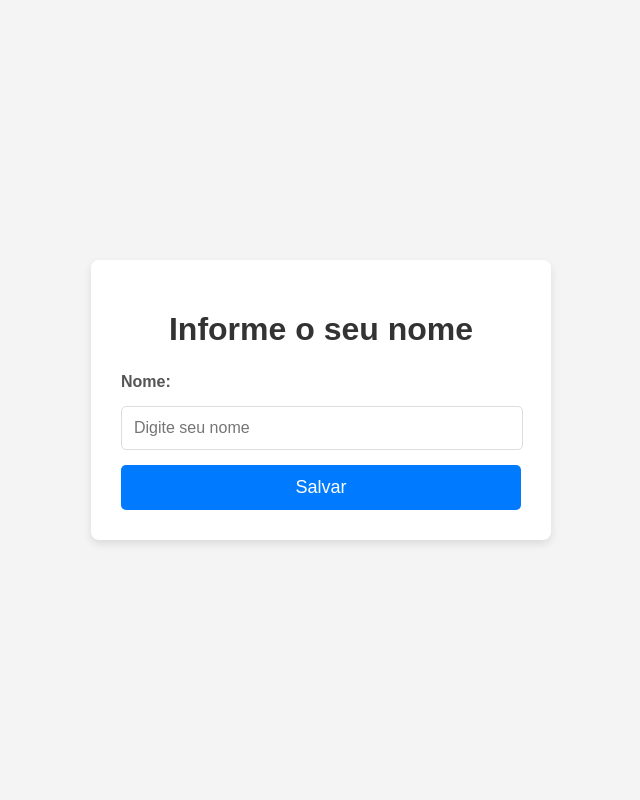
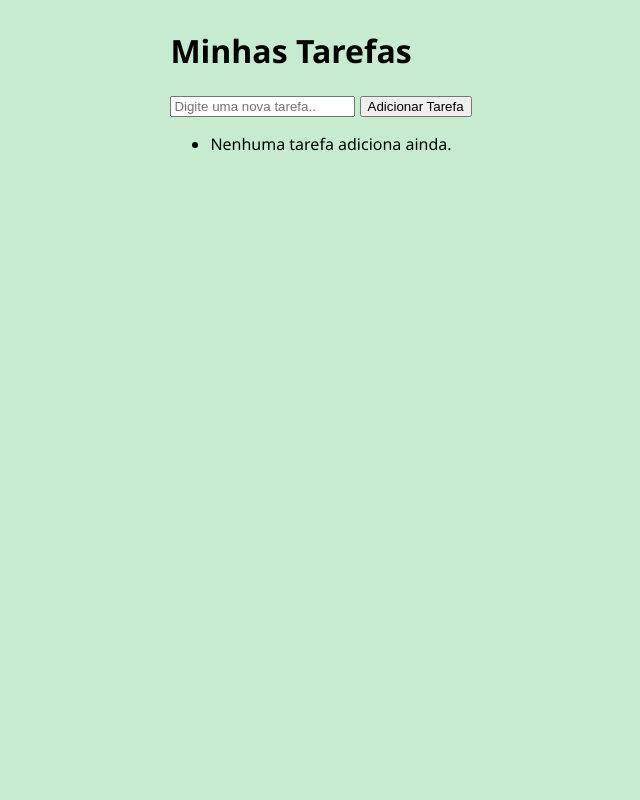
Before and after one commit to Eduardofbarreto/backendpy, a Flask app: page / in a window 1280 px wide. Shown: the whole page, without its empty margins (319-959 px from the left). Run offline with Flask 3, Linux system fonts and the light colour scheme; some libraries are stand-ins or nearby versions.

Commit message:
gerenciador de tarefas simples

```diff
--- a/app.py
+++ b/app.py
@@ -1,57 +1,21 @@
 from flask import Flask, render_template, request, redirect, url_for
-import psycopg2
-import os
 
 app = Flask(__name__)
 
-# Configurações do banco de dados PostgreSQL
-DB_HOST = 'edu_barreto' # Substitua pelo IP/hostname do seu servidor PostgreSQL se for diferente
-DB_NAME = 'postgres'
-DB_USER = 'postgres'    # Geralmente é 'postgres' ou o usuário que você criou
-DB_PASS = 'root'        # A senha que você mencionou
+tasks = []
 
-# Conexão com o banco de dados
-def get_db_connection():
-    conn = psycopg2.connect(host=DB_HOST,
-                            database=DB_NAME,
-                            user=DB_USER,
-                            password=DB_PASS)
-    return conn
+@app.route('/', methods=['GET', 'POST'])
+def index():
+    if request.method == 'POST':
+        task_content = request.form.get('task')
 
-@app.route('/')
-def index():
-    return render_template('index.html')
+        if task_content:
+            tasks.append(task_content)
+            return redirect(url_for('index'))
+        else:
+            return render_template('index.html', tasks=tasks, error_message="A tarefa não pode ser vazia!")
 
-@app.route('/salvar_nome', methods=['POST'])
-def salvar_nome():
-    if request.method == 'POST':
-        nome = request.form['nome']
-
-        if not nome:
-            return "O nome não pode ser vazio!", 400 # Bad Request
-
-        conn = None # Inicializa conn como None
-        try:
-            conn = get_db_connection()
-            cur = conn.cursor()
-            cur.execute("INSERT INTO pessoas (nome) VALUES (%s)", (nome,))
-            conn.commit()
-            cur.close()
-            return redirect(url_for('sucesso')) # Redireciona para uma página de sucesso
-        except psycopg2.Error as e:
-            # Em um ambiente de produção, logar o erro e mostrar uma mensagem genérica.
-            # Para depuração, podemos imprimir o erro.
-            print(f"Erro ao conectar ou inserir no banco de dados: {e}")
-            return "Erro ao salvar o nome no banco de dados. Por favor, tente novamente.", 500
-        finally:
-            if conn:
-                conn.close()
-
-@app.route('/sucesso')
-def sucesso():
-    return "Nome salvo com sucesso no banco de dados!"
+    return render_template('index.html', tasks=tasks)
 
 if __name__ == '__main__':
-    # Para rodar em ambiente de desenvolvimento
-    # No ambiente de produção, use um servidor como Gunicorn ou Nginx/Apache + Gunicorn
-    app.run(debug=True, host='0.0.0.0') # '0.0.0.0' para que seja acessível externamente na rede local
+    app.run(debug=True, port=5000)
--- a/static/style.css
+++ b/static/style.css
@@ -1,65 +1,11 @@
-body {
-    font-family: Arial, sans-serif;
-    background-color: #f4f4f4;
+
+
+/* estilo do corpo */
+body{
+    font-family: 'Segoe UI', Tahoma, Geneva, Verdana, sans-serif;
+    background-color: #c6ebd1;
     display: flex;
     justify-content: center;
-    align-items: center;
-    min-height: 100vh;
-    margin: 0;
+    align-items: flex-start;
+
 }
-
-.container {
-    background-color: #ffffff;
-    padding: 30px;
-    border-radius: 8px;
-    box-shadow: 0 4px 8px rgba(0, 0, 0, 0.1);
-    text-align: center;
-    width: 100%;
-    max-width: 400px;
-}
-
-h1 {
-    color: #333;
-    margin-bottom: 25px;
-}
-
-form {
-    display: flex;
-    flex-direction: column;
-    gap: 15px;
-}
-
-label {
-    align-self: flex-start;
-    font-weight: bold;
-    color: #555;
-}
-
-input[type="text"] {
-    padding: 12px;
-    border: 1px solid #ddd;
-    border-radius: 5px;
-    font-size: 16px;
-    width: calc(100% - 24px); /* Ajusta o padding */
-}
-
-input[type="text"]:focus {
-    border-color: #007bff;
-    outline: none;
-    box-shadow: 0 0 0 3px rgba(0, 123, 255, 0.25);
-}
-
-button[type="submit"] {
-    background-color: #007bff;
-    color: white;
-    padding: 12px 20px;
-    border: none;
-    border-radius: 5px;
-    font-size: 18px;
-    cursor: pointer;
-    transition: background-color 0.3s ease;
-}
-
-button[type="submit"]:hover {
-    background-color: #0056b3;
-}
--- a/templates/index.html
+++ b/templates/index.html
@@ -1,19 +1,37 @@
 <!DOCTYPE html>
-<html lang="pt-br">
+<html lang="en">
 <head>
     <meta charset="UTF-8">
     <meta name="viewport" content="width=device-width, initial-scale=1.0">
-    <title>Salvar Nome</title>
-    <link rel="stylesheet" href="{{ url_for('static', filename='style.css') }}">
+    <title>Minha lista de tarefas!</title>
+    <link rel="stylesheet" href="{{ url_for('static', filename='style.css')}}">
 </head>
 <body>
+
     <div class="container">
-        <h1>Informe o seu nome</h1>
-        <form action="/salvar_nome" method="post">
-            <label for="nome">Nome:</label>
-            <input type="text" id="nome" name="nome" placeholder="Digite seu nome" required>
-            <button type="submit">Salvar</button>
+        <h1>Minhas Tarefas</h1>
+
+        {% if error_message %}
+            <p class="error">{{ error_message }}</p>
+        {% endif %}
+
+        <form action="/" method="post" class="add-task-form">
+            <input type="text" name="task" placeholder="Digite uma nova tarefa..">
+            <button type="submit">Adicionar Tarefa</button>
         </form>
+
+        <ul class="task-list">
+            {%if tasks %}
+                {% for task in tasks %}
+                <li>
+                    {{task}}
+                    </li>
+                {%endfor%}
+            {%else%}
+                <li>Nenhuma tarefa adiciona ainda.</li>
+            {%endif%}
+        </ul>
     </div>
+
 </body>
 </html>
```
